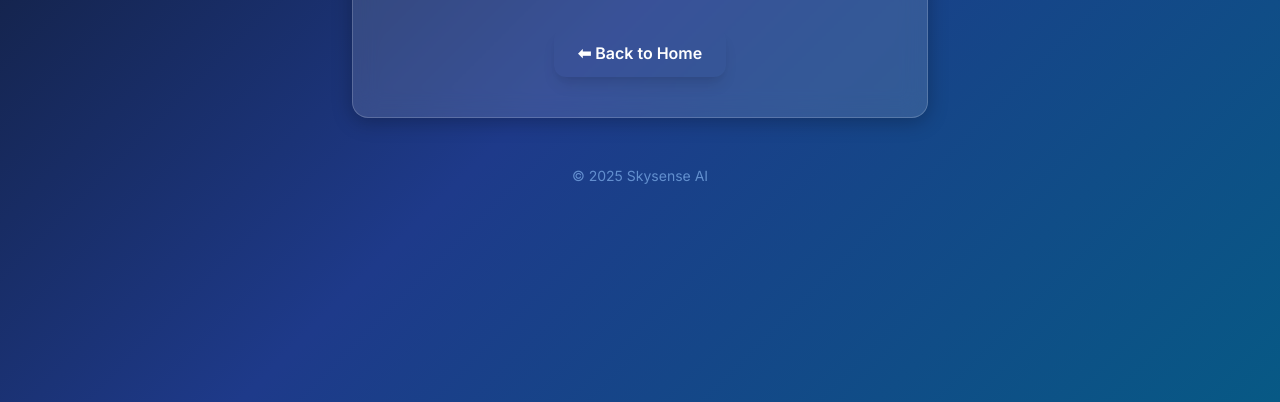
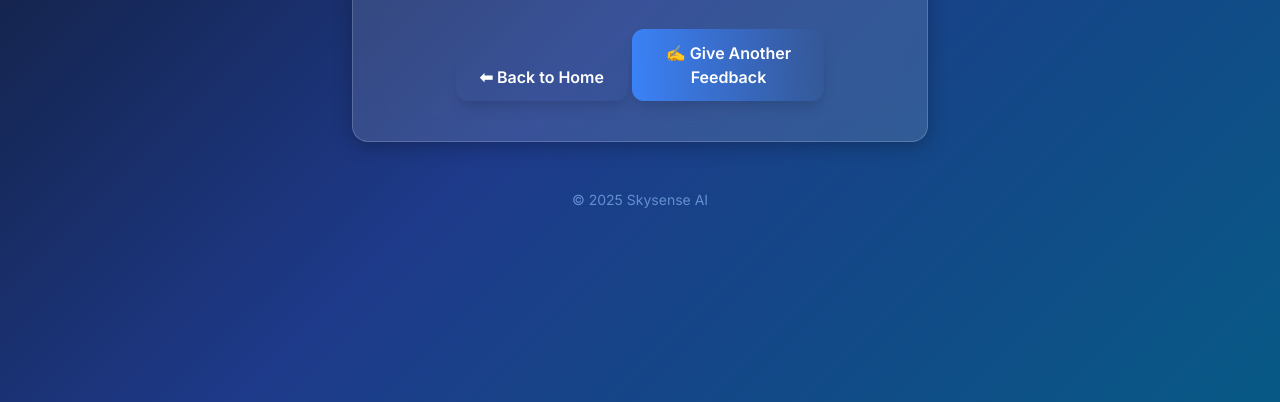
Before and after one commit to eamhad/SkysenseAI, a website: page public/feedback-success.html in a window 1280 px wide. Shown: the part 398-800 px from the top of the page. Drawn offline with nearby package versions, Linux system fonts and the light colour scheme.

Commit message:
Update feedback-success.html

```diff
--- a/public/feedback-success.html
+++ b/public/feedback-success.html
@@ -67,7 +67,12 @@
               px-6 py-3 rounded-xl shadow-lg hover:opacity-90 transition">
       ⬅ Back to Home
     </a>
-
+    <!-- Give Another Feedback -->
+  <a href="feedback.html"
+     class="inline-block bg-gradient-to-r from-blue-500 to-cyan-400 text-white font-semibold
+            px-6 py-3 rounded-xl shadow-lg hover:opacity-90 transition w-48 text-center">
+    ✍ Give Another Feedback
+  </a>
   </div>
 
   <footer class="mt-12 text-center text-blue-300 opacity-60 text-sm">
```
